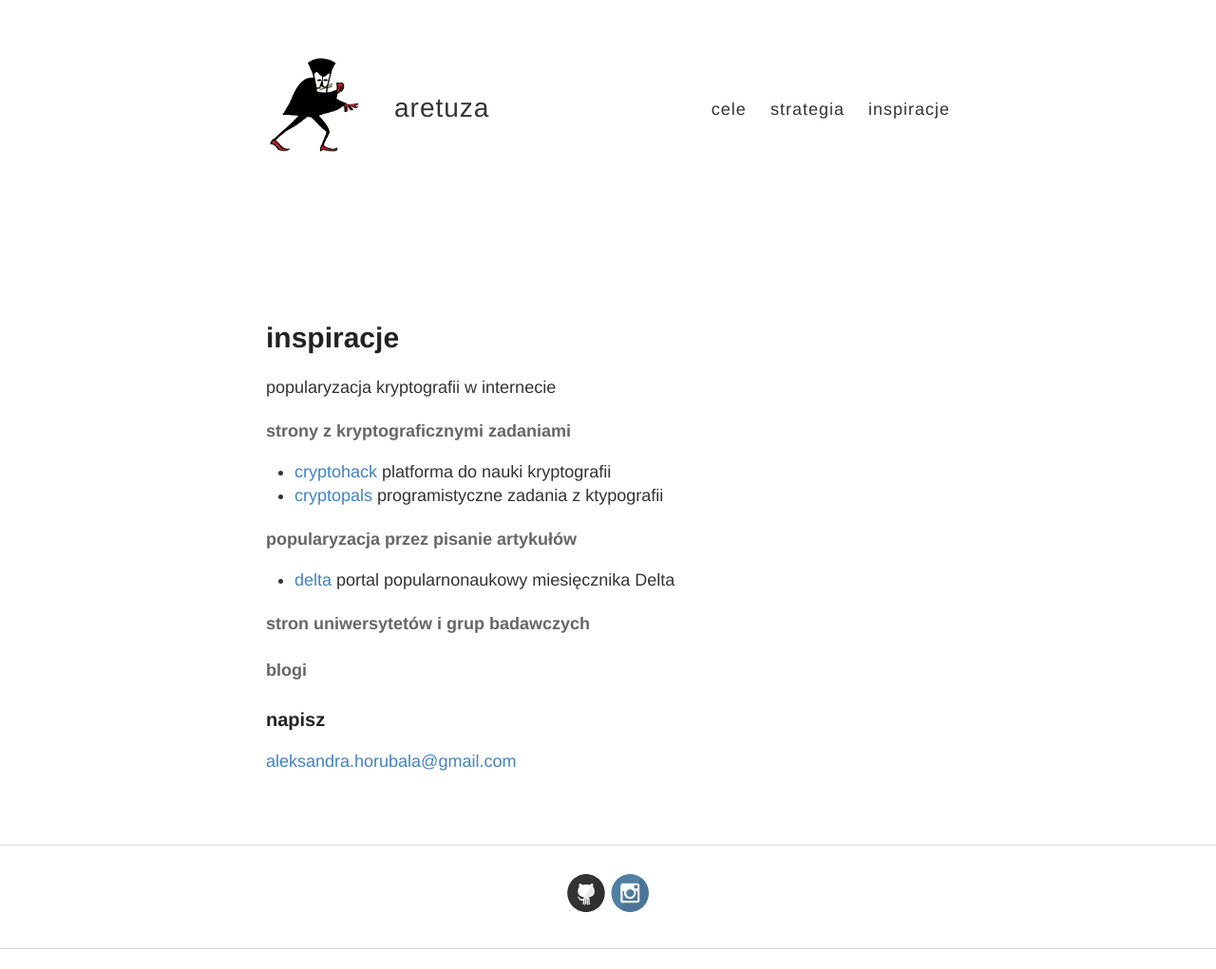
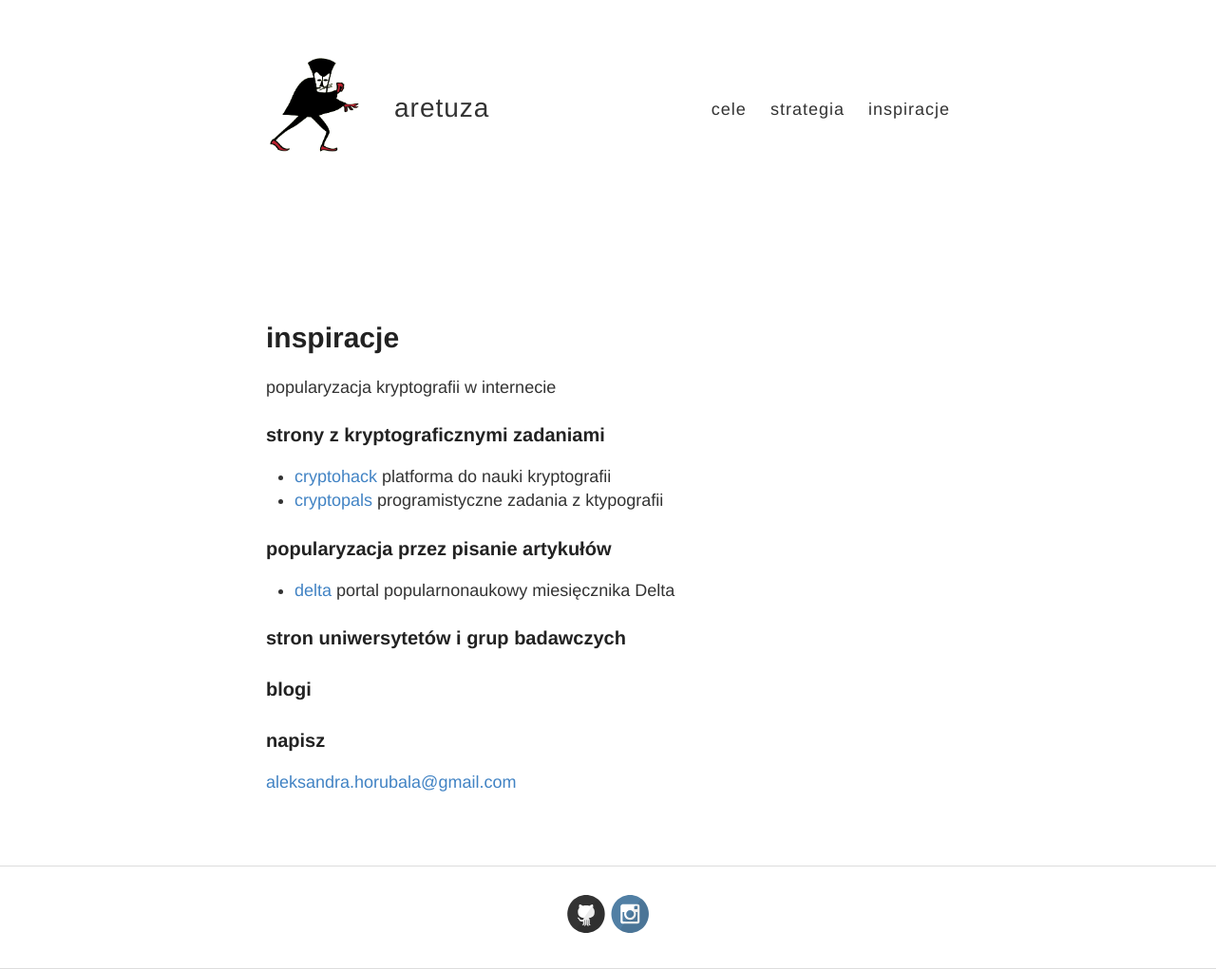
Before and after one commit to crypto-aretuza/crypto-aretuza.github.io, a Jekyll site: the page built from inspiracje.md, in a window 1280 px wide. Shown: the whole page at 95% size. Built offline with Jekyll 4.4.1, drawn with Linux system fonts in a browser that asks for light colours; before the commit the page ends 1000 px from its top, so only the background shows below that.

Commit message:
cleaning

```diff
--- a/inspiracje.md
+++ b/inspiracje.md
@@ -6,22 +6,22 @@ permalink: /inspiracje/
 
 popularyzacja kryptografii w internecie
 
-#### strony z kryptograficznymi zadaniami
+### strony z kryptograficznymi zadaniami
 
 <ul>
   <li> <a href="https://cryptohack.org/" target="_blank">cryptohack</a> platforma do nauki kryptografii </li>
   <li> <a href="https://cryptopals.com/" target="_blank">cryptopals</a> programistyczne zadania z ktypografii</li>
 </ul>
 
-#### popularyzacja przez pisanie artykułów
+### popularyzacja przez pisanie artykułów
 
 <ul>
   <li> <a href="http://www.deltami.edu.pl/" target="_blank">delta</a> portal popularnonaukowy miesięcznika Delta </li>
 </ul>
 
-#### stron uniwersytetów i grup badawczych
+### stron uniwersytetów i grup badawczych
 
-#### blogi
+### blogi
 
 ### napisz
 
```
